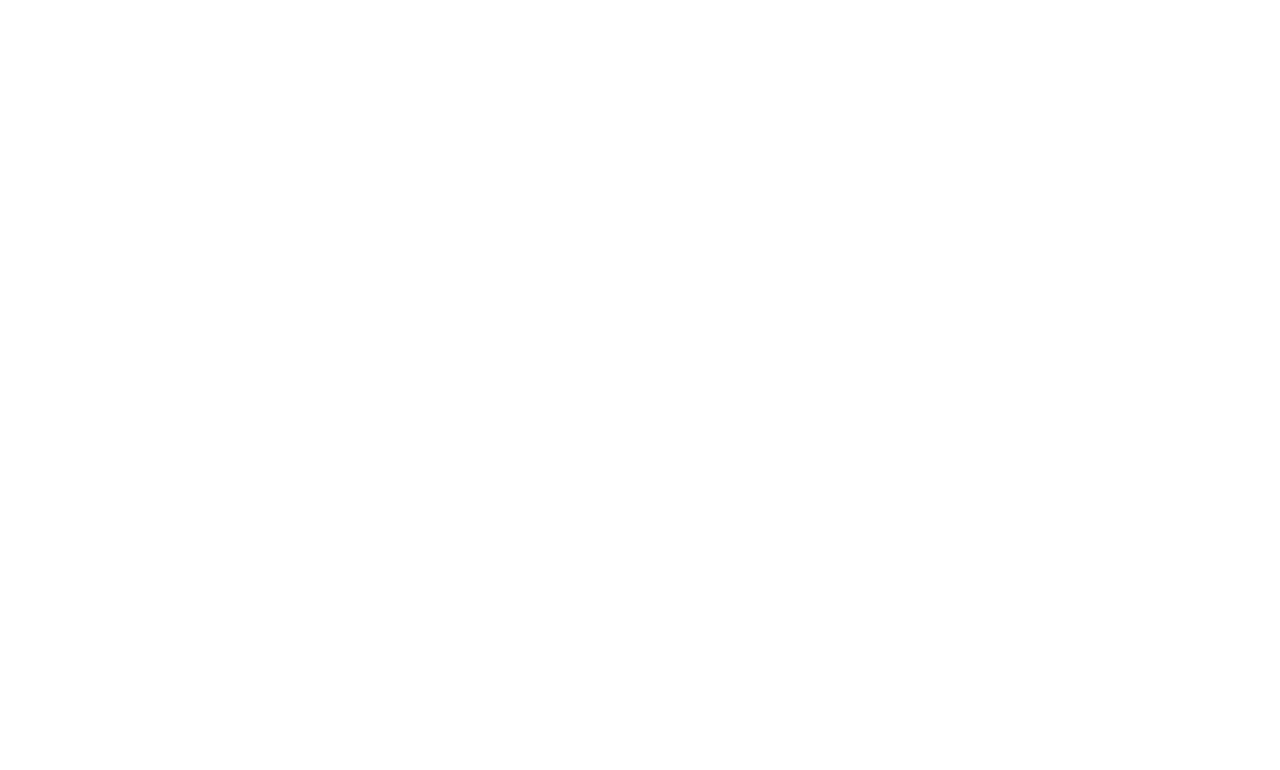
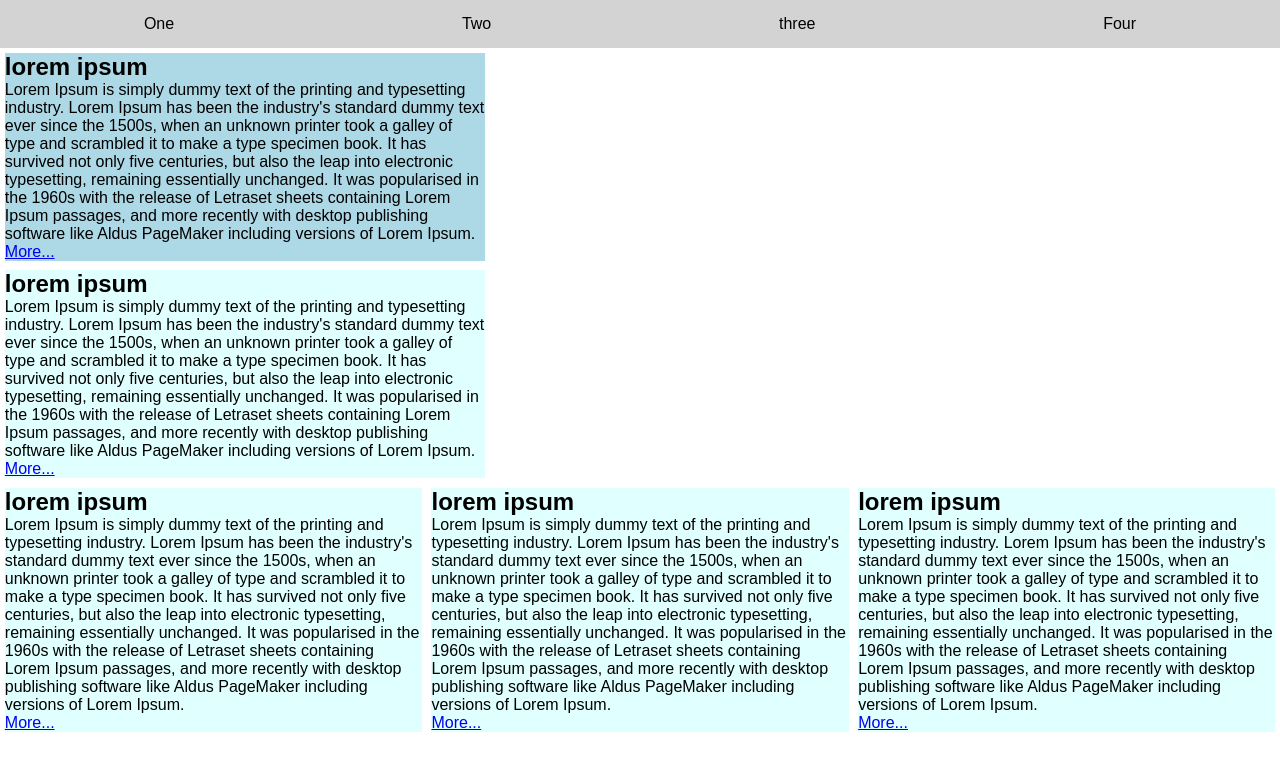
Before and after one commit to OceanK007/html-css-js, a plain HTML site: page index.html in a window 1280 px wide. Drawn offline with Linux system fonts and the light colour scheme.

Commit message:
Adding changes

```diff
--- /dev/null
+++ b/css/base.css
@@ -0,0 +1,25 @@
+body{
+    margin:0;
+    padding:0;
+    font-family: sans-serif;
+}
+
+h2{
+   margin:0;
+}
+
+ul {
+    margin:0;
+    padding:0;
+}
+
+li{
+    display: flex;
+    justify-content: space-around;
+    text-align: center;
+    align-items: center
+}
+
+p{
+    margin:0;
+}
--- /dev/null
+++ b/css/index.css
@@ -0,0 +1,4 @@
+@import url('base.css');
+@import url('layouts.css');
+@import url('module.css');
+@import url('state.css');
--- /dev/null
+++ b/css/layouts.css
@@ -0,0 +1,9 @@
+.l-horizontal
+{
+    display:flex;
+}
+.l-vertical
+{
+    display:flex;
+    flex-direction: column;
+}
--- /dev/null
+++ b/css/module.css
@@ -0,0 +1,16 @@
+.nav
+{
+    display:flex;
+    justify-content: space-around;
+    height:3em;
+    background-color: lightgrey;
+}
+
+.m-card
+{
+    display:flex;
+    flex-direction: column;
+    width:30em;
+    background-color:lightcyan;
+    margin:0.3em;
+}
--- /dev/null
+++ b/css/state.css
@@ -0,0 +1,4 @@
+.s-card
+{
+    background-color: lightblue;
+}
--- a/index.html
+++ b/index.html
@@ -6,10 +6,47 @@
         <meta http-equiv="X-UA-Compatible" content="ie=edge">
         <title>HTML | CSS | JS</title>
         <link rel="icon" href="img/html5.ico" />
-        <link rel="stylesheet" type="text/css" href="css/style.css">
+        <link rel="stylesheet" type="text/css" href="./css/index.css">
         <script type="text/javascript" src="js/script.js"></script>
     </head>
     <body>
-
+        <header>
+            <ul class="nav">
+                <li>One</li>
+                <li>Two</li>
+                <li>three</li>
+                <li>Four</li>
+            </ul>
+        </header>
+        <div class="l-vertical">
+            <section class="m-card s-card">
+                <h2>lorem ipsum</h2>
+                <p>Lorem Ipsum is simply dummy text of the printing and typesetting industry. Lorem Ipsum has been the industry's standard dummy text ever since the 1500s, when an unknown printer took a galley of type and scrambled it to make a type specimen book. It has survived not only five centuries, but also the leap into electronic typesetting, remaining essentially unchanged. It was popularised in the 1960s with the release of Letraset sheets containing Lorem Ipsum passages, and more recently with desktop publishing software like Aldus PageMaker including versions of Lorem Ipsum.</p>
+                <a href="#">More...</a>
+            </section>
+            <section class="m-card">
+                <h2>lorem ipsum</h2>
+                <p>Lorem Ipsum is simply dummy text of the printing and typesetting industry. Lorem Ipsum has been the industry's standard dummy text ever since the 1500s, when an unknown printer took a galley of type and scrambled it to make a type specimen book. It has survived not only five centuries, but also the leap into electronic typesetting, remaining essentially unchanged. It was popularised in the 1960s with the release of Letraset sheets containing Lorem Ipsum passages, and more recently with desktop publishing software like Aldus PageMaker including versions of Lorem Ipsum.</p>
+                <a href="#">More...</a>
+            </section>
+        </div>
+        <div class="l-horizontal">
+            <section class="m-card">
+                <h2>lorem ipsum</h2>
+                <p>Lorem Ipsum is simply dummy text of the printing and typesetting industry. Lorem Ipsum has been the industry's standard dummy text ever since the 1500s, when an unknown printer took a galley of type and scrambled it to make a type specimen book. It has survived not only five centuries, but also the leap into electronic typesetting, remaining essentially unchanged. It was popularised in the 1960s with the release of Letraset sheets containing Lorem Ipsum passages, and more recently with desktop publishing software like Aldus PageMaker including versions of Lorem Ipsum.</p>
+                <a href="#">More...</a>
+            </section>
+            <section class="m-card">
+                <h2>lorem ipsum</h2>
+                <p>Lorem Ipsum is simply dummy text of the printing and typesetting industry. Lorem Ipsum has been the industry's standard dummy text ever since the 1500s, when an unknown printer took a galley of type and scrambled it to make a type specimen book. It has survived not only five centuries, but also the leap into electronic typesetting, remaining essentially unchanged. It was popularised in the 1960s with the release of Letraset sheets containing Lorem Ipsum passages, and more recently with desktop publishing software like Aldus PageMaker including versions of Lorem Ipsum.</p>
+                <a href="#">More...</a>
+            </section>
+            <section class="m-card">
+                <h2>lorem ipsum</h2>
+                <p>Lorem Ipsum is simply dummy text of the printing and typesetting industry. Lorem Ipsum has been the industry's standard dummy text ever since the 1500s, when an unknown printer took a galley of type and scrambled it to make a type specimen book. It has survived not only five centuries, but also the leap into electronic typesetting, remaining essentially unchanged. It was popularised in the 1960s with the release of Letraset sheets containing Lorem Ipsum passages, and more recently with desktop publishing software like Aldus PageMaker including versions of Lorem Ipsum.</p>
+                <a href="#">More...</a>
+            </section>
+        </div>
+        <footer id="footer"></footer>
     </body>
 </html>
```
Also changed, not shown: css/shame.css (added).
